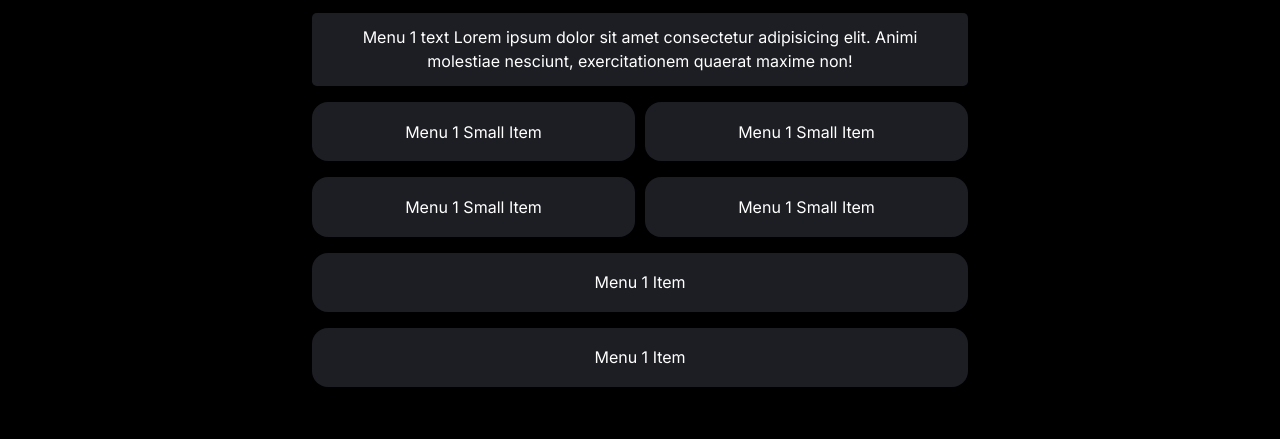
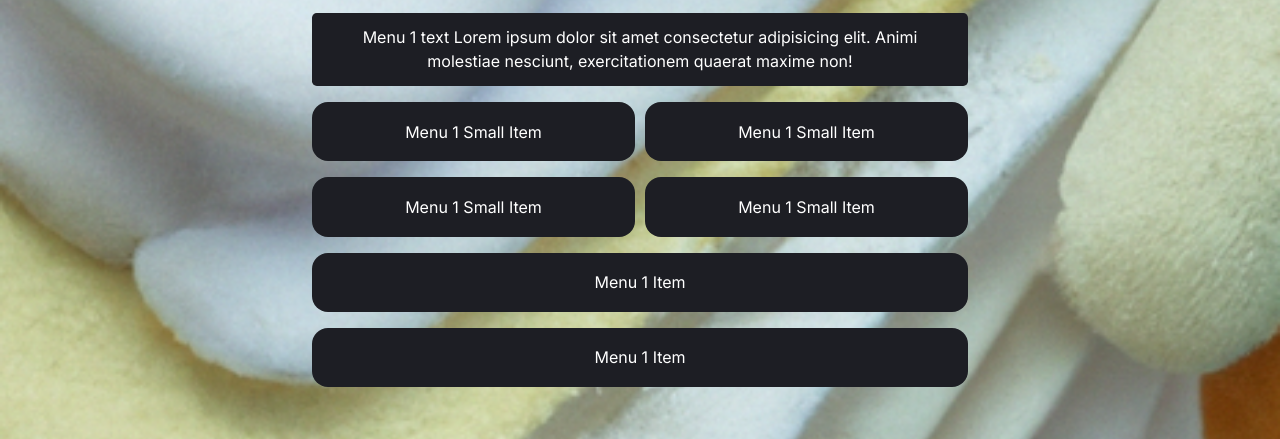
Before and after one commit to ateliedonasinha/ateliedonasinha.github.io, a plain HTML site: page index.html in a window 1280 px wide. Shown: the part 361-800 px from the top of the page. Drawn offline with Linux system fonts and the light colour scheme.

Commit message:
Update style.css

```diff
--- a/css/style.css
+++ b/css/style.css
@@ -9,7 +9,7 @@
 
   /* You can change the background color by typing the color code. (If you do not enter a background-image image, the background-color will be active.) */
   --background_color: #000;
-  --background_image: url("../img/wallpaper.png");
+  --background_image: url("../bg.png");
 
   /* You can change the frame thickness and color of the picture by typing the number of pixels and the color code. */
   --image_border_color: #1f232e;
@@ -53,7 +53,11 @@ body {
   font: var(--font_size) var(--font_family);
   font-weight: 400;
   line-height: 1.5;
-  background: var(--background_color) var(--background_image) no-repeat center;
+  background: var(--background_color) var(--background_image);
+  background-repeat: no-repeat;
+  background-size: cover;
+  background-position: center center;
+
   min-height: 100vh;
   display: flex;
   flex-direction: column;
```
